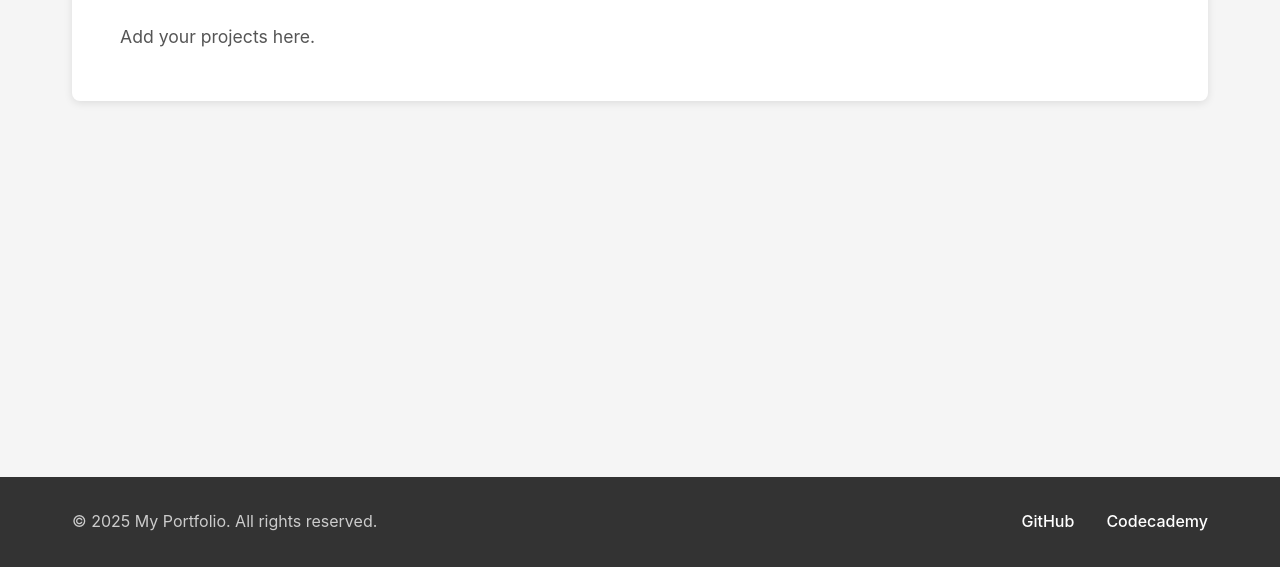
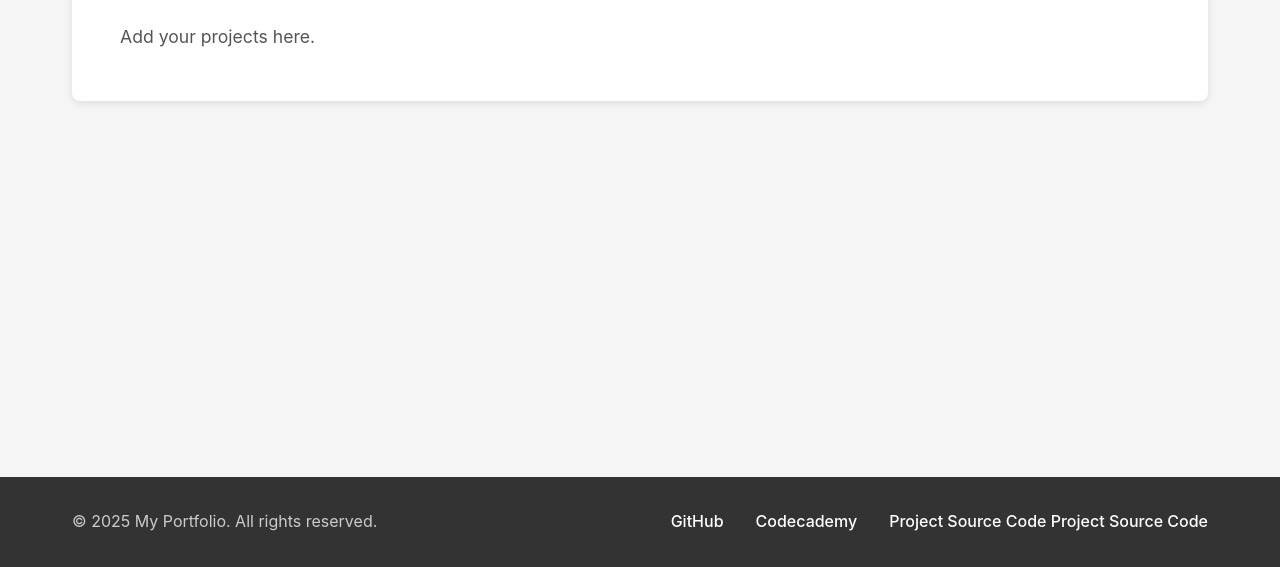
Before and after one commit to notjtte/site1101-project, a plain HTML site: page projects.html in a window 1280 px wide. Shown: the part 233-800 px from the top of the page. Drawn offline with Linux system fonts and the light colour scheme.

Commit message:
Added project source code links to About and Project pages

```diff
--- a/projects.html
+++ b/projects.html
@@ -42,6 +42,9 @@
                 <a href="https://www.codecademy.com/profiles/web7877488308" target="_blank" rel="noopener noreferrer" class="footer-link">
                     Codecademy
                 </a>
+                <a href="https://github.com/notjtte/site1101-project" target="_blank" class="footer-link">Project Source Code
+                Project Source Code
+                </a>
             </div>
         </div>
     </footer>
```
